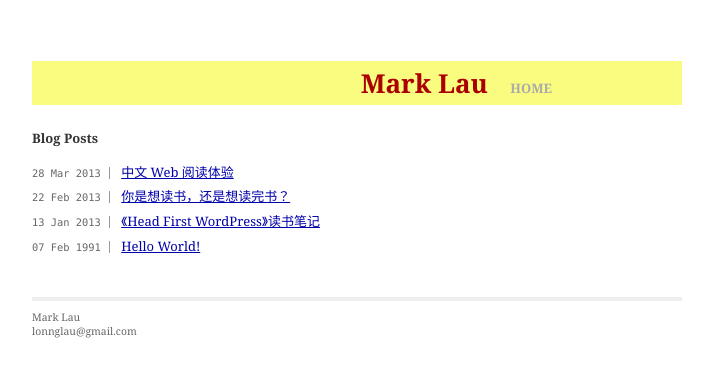
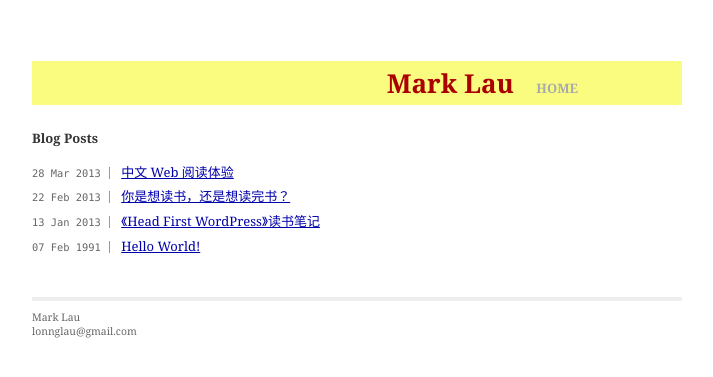
Before and after one commit to yuel/lonn.github.com, a Jekyll site: the page built from index.html, in a window 1280 px wide. Shown: the top 377 px of the page, without its empty margins (283-996 px from the left). Built offline with Jekyll 4.4.1, drawn with Linux system fonts in a browser that asks for light colours.

Commit message:
Update screen.css

```diff
--- a/css/screen.css
+++ b/css/screen.css
@@ -85,7 +85,7 @@ ul.posts li a {
   font-weight: bold;
   font-size: 2.0em;
   text-align: right;
-  padding-right: 5em;
+  padding-right: 4em;
   background: #f9fc7e;
 }
 
```
